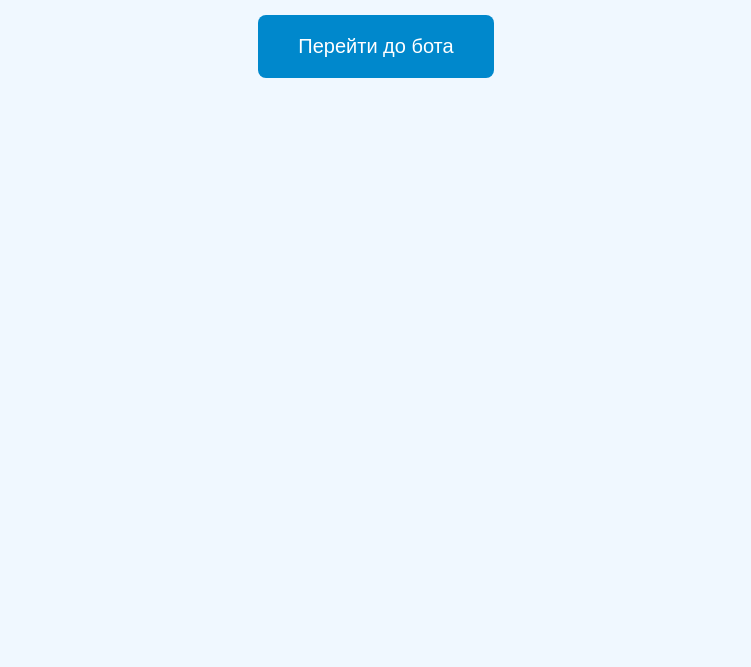
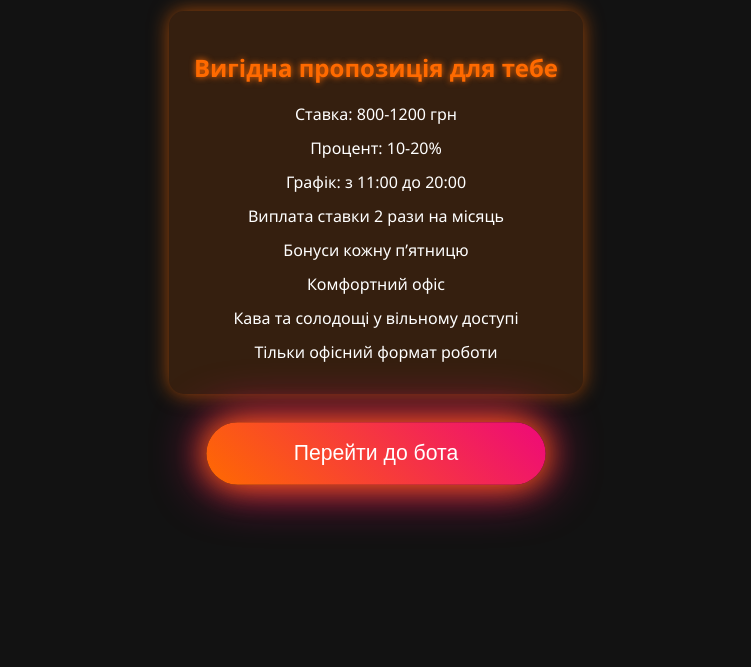
Before and after one commit to LvivOfficeBot/telegram-landing, a plain HTML site: page index.html in a window 1280 px wide. Shown: the part 173-840 px from the top of the page, without its empty margins (264-1015 px from the left). Before the commit the page ends 800 px from the top, so only its background shows below. Drawn offline with Linux system fonts and the light colour scheme.

Commit message:
Add files via upload

```diff
--- a/index.html
+++ b/index.html
@@ -24,43 +24,96 @@
 
   <style>
   body {
-      margin: 0;
-      padding: 0;
-      font-family: 'Arial', sans-serif;
-      background-color: #f0f8ff;
+    background: #121212;
+    color: white;
+    font-family: 'Segoe UI', Tahoma, Geneva, Verdana, sans-serif;
+    display: flex;
+    flex-direction: column;
+    justify-content: center;
+    align-items: center;
+    min-height: 100vh;
+    margin: 0 15px;
     text-align: center;
+    padding: 20px 0;
   }
-    .container {
-      padding-top: 100px;
-    }
-    h1 {
-      font-size: 32px;
-      color: #333;
+  .offer-container {
+    background: rgba(255, 106, 0, 0.15);
+    border-radius: 15px;
+    padding: 20px 25px;
+    max-width: 100%;
+    box-shadow: 0 0 20px rgba(255, 106, 0, 0.6);
     margin-bottom: 30px;
   }
-    .btn {
-      background-color: #0088cc;
+  .offer-container h2 {
+    font-size: 24px;
+    margin-bottom: 18px;
+    color: #ff6a00;
+    text-shadow: 0 0 6px #ff6a00;
+  }
+  .offer-list {
+    list-style: none;
+    padding: 0;
+    margin: 0;
+    font-size: 16px;
+    line-height: 1.5;
+  }
+  .offer-list li {
+    margin-bottom: 10px;
+  }
+  .pulse-button {
+    background: linear-gradient(45deg, #ff6a00, #ee0979);
+    border: none;
+    border-radius: 35px;
     color: white;
-      padding: 20px 40px;
     font-size: 20px;
-      text-decoration: none;
-      border-radius: 8px;
-      display: inline-block;
+    padding: 18px 45px;
+    cursor: pointer;
+    box-shadow: 0 0 12px #ff6a00;
+    animation: pulse 2s infinite;
+    transition: box-shadow 0.3s ease;
+    width: 90%;
+    max-width: 320px;
   }
-    .btn:hover {
-      background-color: #0077b3;
+  .pulse-button:hover,
+  .pulse-button:focus {
+    box-shadow: 0 0 30px #ee0979, 0 0 50px #ff6a00;
+    outline: none;
+  }
+  @keyframes pulse {
+    0% {
+      box-shadow: 0 0 12px #ff6a00;
+      transform: scale(1);
+    }
+    50% {
+      box-shadow: 0 0 30px #ff6a00, 0 0 50px #ee0979;
+      transform: scale(1.06);
+    }
+    100% {
+      box-shadow: 0 0 12px #ff6a00;
+      transform: scale(1);
+    }
   }
 </style>
 </head>
 <body>
-  <div class="container">
-    <h1>Щоб подати заявку — перейдіть у Telegram</h1>
-    <a class="btn"
-       href="https://t.me/office_lv_hr_bot"
-       target="_blank"
-       onclick="fbq('track', 'Lead');">
+
+<div class="offer-container">
+  <h2>Вигідна пропозиція для тебе</h2>
+  <ul class="offer-list">
+    <li>Ставка: 800-1200 грн</li>
+    <li>Процент: 10-20%</li>
+    <li>Графік: з 11:00 до 20:00</li>
+    <li>Виплата ставки 2 рази на місяць</li>
+    <li>Бонуси кожну п’ятницю</li>
+    <li>Комфортний офіс</li>
+    <li>Кава та солодощі у вільному доступі</li>
+    <li>Тільки офісний формат роботи</li>
+  </ul>
+</div>
+
+<button class="pulse-button" onclick="location.href='https://t.me/office_lv_hr_bot'">
   Перейти до бота
-    </a>
-  </div>
+</button>
+
 </body>
 </html>
```
Lines whose indentation alone changed are shown as unchanged.
